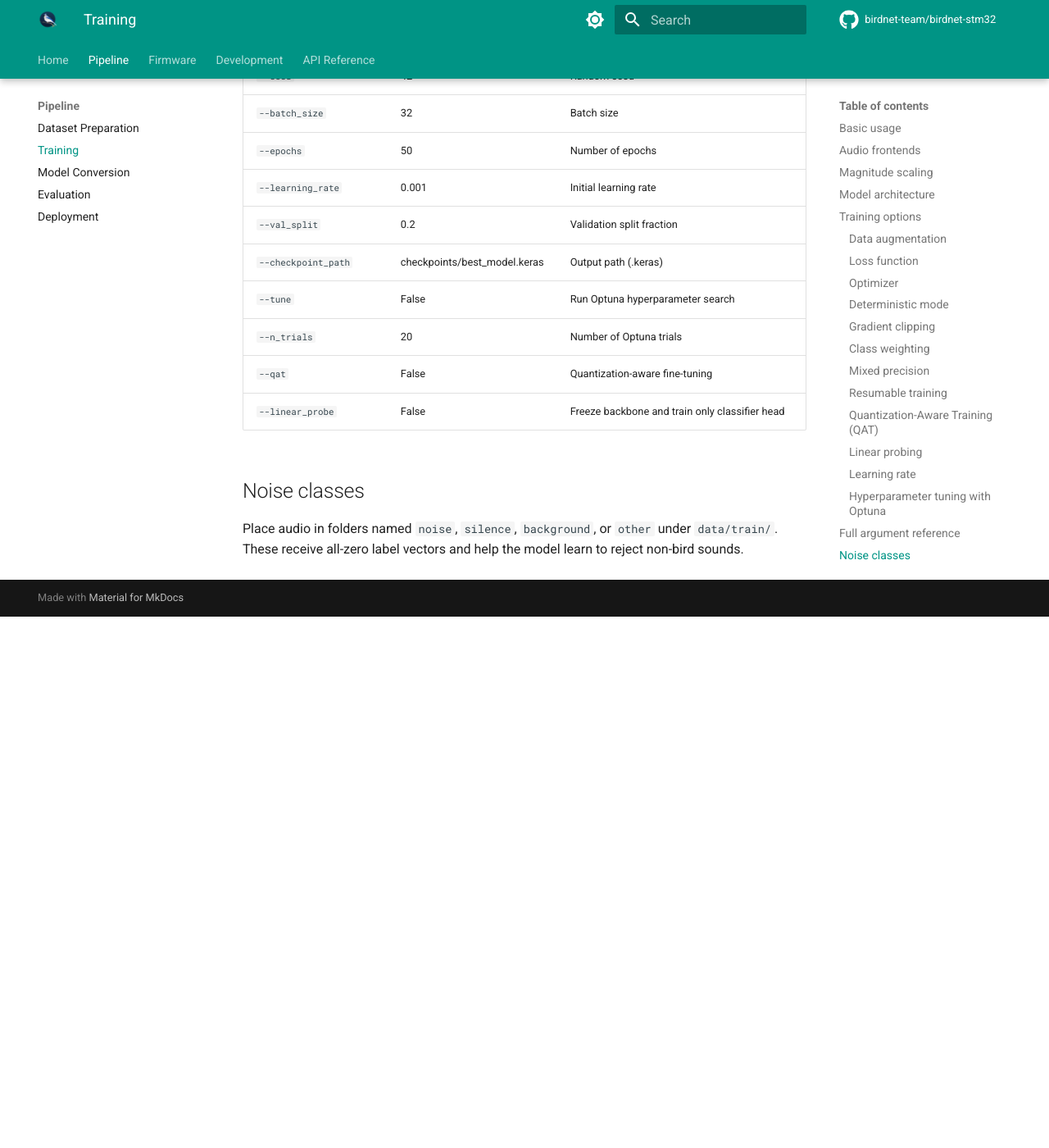
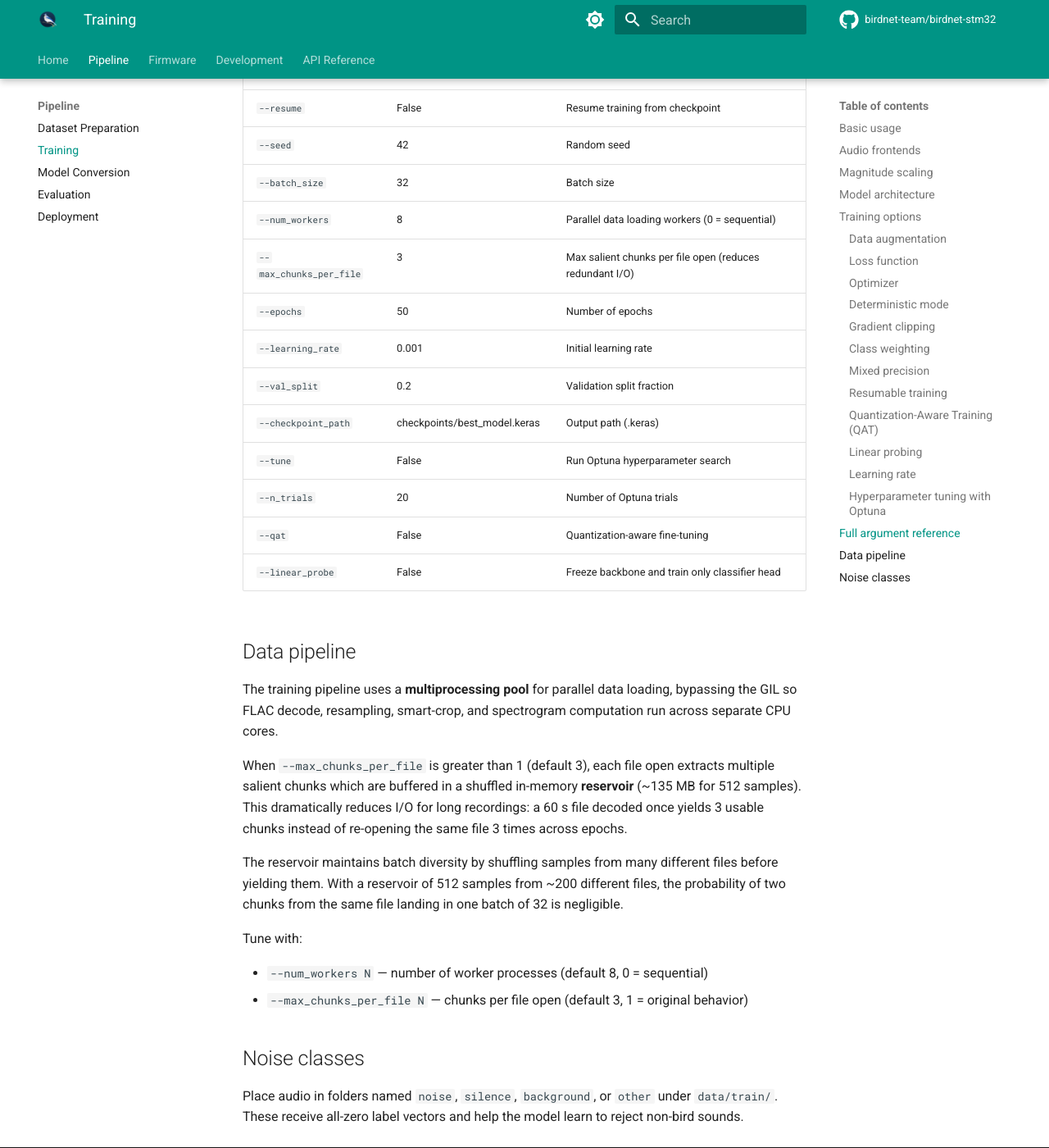
Before and after one commit to birdnet-team/birdnet-stm32, an MkDocs documentation site: the page built from docs/training.md, in a window 1280 px wide and 1400 px high, scrolled down 6945 px. Shown: the whole window at 82% size. Built offline with MkDocs 1.6.1 and Material for MkDocs 9.7.7, drawn with Linux system fonts in a browser that asks for light colours; comment, search, counter and statistics services are not loaded; before the commit the page ends 7697 px from its top, so only the background shows below that; some of the changed text lies outside the part shown.

Commit message:
Document data pipeline multi-chunk extraction and reservoir

```diff
--- a/docs/training.md
+++ b/docs/training.md
@@ -73,6 +73,10 @@ The DS-CNN is scaled with two knobs:
 - **Smart crop**: long recordings (> 2 chunks) are automatically cropped to
   salient regions using short-time energy (STE) analysis, reducing label
   noise from silent or irrelevant segments.
+- **Multi-chunk I/O reuse**: long files (e.g. 60 s recordings) yield up to
+  `--max_chunks_per_file` (default 3) salient chunks per file open, stored
+  in a shuffled in-memory reservoir.  This avoids redundant FLAC decode +
+  resample for the same file across epochs.
 
 ### Loss function
 
@@ -247,6 +251,8 @@ Set `--n_trials` to control how many configurations to try (default 20).
 | `--resume` | False | Resume training from checkpoint |
 | `--seed` | 42 | Random seed |
 | `--batch_size` | 32 | Batch size |
+| `--num_workers` | 8 | Parallel data loading workers (0 = sequential) |
+| `--max_chunks_per_file` | 3 | Max salient chunks per file open (reduces redundant I/O) |
 | `--epochs` | 50 | Number of epochs |
 | `--learning_rate` | 0.001 | Initial learning rate |
 | `--val_split` | 0.2 | Validation split fraction |
@@ -256,6 +262,28 @@ Set `--n_trials` to control how many configurations to try (default 20).
 | `--qat` | False | Quantization-aware fine-tuning |
 | `--linear_probe` | False | Freeze backbone and train only classifier head |
 
+## Data pipeline
+
+The training pipeline uses a **multiprocessing pool** for parallel data
+loading, bypassing the GIL so FLAC decode, resampling, smart-crop, and
+spectrogram computation run across separate CPU cores.
+
+When `--max_chunks_per_file` is greater than 1 (default 3), each file open
+extracts multiple salient chunks which are buffered in a shuffled in-memory
+**reservoir** (~135 MB for 512 samples).  This dramatically reduces I/O for
+long recordings: a 60 s file decoded once yields 3 usable chunks instead of
+re-opening the same file 3 times across epochs.
+
+The reservoir maintains batch diversity by shuffling samples from many
+different files before yielding them.  With a reservoir of 512 samples from
+~200 different files, the probability of two chunks from the same file
+landing in one batch of 32 is negligible.
+
+Tune with:
+
+- `--num_workers N` — number of worker processes (default 8, 0 = sequential)
+- `--max_chunks_per_file N` — chunks per file open (default 3, 1 = original behavior)
+
 ## Noise classes
 
 Place audio in folders named `noise`, `silence`, `background`, or `other`
```
Also changed, not shown: .github/copilot-instructions.md.
